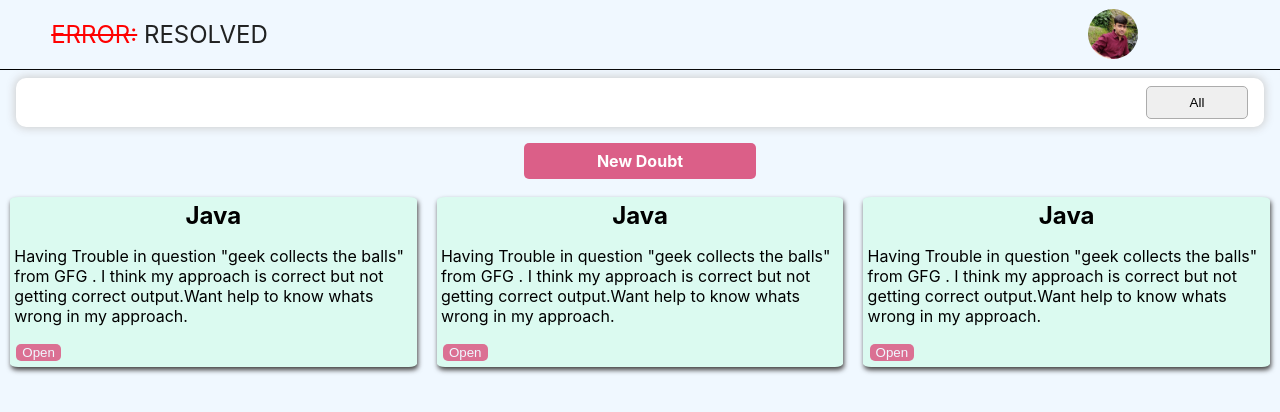
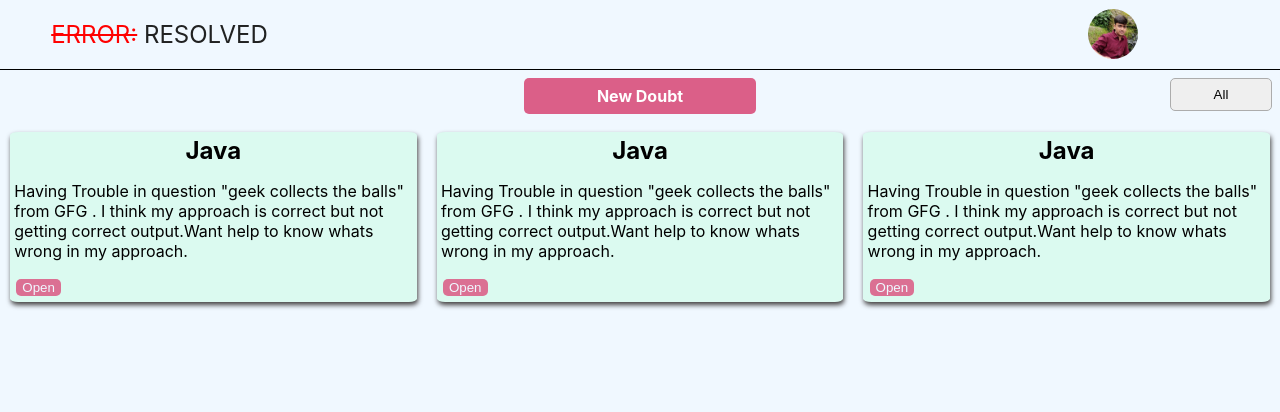
Before and after one commit to arpitgoyal442/Error-Resolved, a Next.js app: page /student in a window 1280 px wide. Shown: the top 412 px of the page. Built offline with nearby package versions, Linux system fonts and the light colour scheme.

Commit message:
student filter whitespace

```diff
--- a/components/debugger/DoubtCard.js
+++ b/components/debugger/DoubtCard.js
@@ -14,7 +14,7 @@ function DoubtCard() {
         </div>
 
         <div className="doubtCard_body">
-            <p>Having Trouble in question "geek collects the balls" from GFG . I think my approach is correct but not getting correct output.Want help to know whats wrong in  my approach.</p>
+            <p>Having Trouble in question &quot;geek collects the balls&quot; from GFG . I think my approach is correct but not getting correct output.Want help to know whats wrong in  my approach.</p>
         </div>
         <div className="doubtCard_footer">
 
--- a/components/student/DoubtCard.js
+++ b/components/student/DoubtCard.js
@@ -11,7 +11,7 @@ function StudentDoubtCard(){
         </div>
 
         <div className="doubtCard_body">
-            <p>Having Trouble in question "geek collects the balls" from GFG . I think my approach is correct but not getting correct output.Want help to know whats wrong in  my approach.</p>
+            <p>Having Trouble in question &quot;geek collects the balls&quot; from GFG . I think my approach is correct but not getting correct output.Want help to know whats wrong in  my approach.</p>
         </div>
         <div className="doubtCard_footer">
 
--- a/pages/student/index.js
+++ b/pages/student/index.js
@@ -10,13 +10,13 @@ function StudentHome() {
 	return (
 		<>
 			<Navbar />
-			<div className="debuggerHome">
+			<div className="studentHome">
 				<>
 					<Filters status={status} setStatus={setStatus} />
 					<div className="student__newDoubt">
 						<Link href="/student/new-doubt">New Doubt</Link>
 					</div>
-					<div className="debuggerHome_doubtsContainer">
+					<div className="studentHome_doubtsContainer">
 						<DoubtCard />
 						<DoubtCard />
 						<DoubtCard />
--- a/pages/student/new-doubt.js
+++ b/pages/student/new-doubt.js
@@ -45,7 +45,7 @@ function add() {
 					<div className="addDoubt_body_form_language">
 						<label htmlFor="">Language</label>
 						<div className="addDoubt_languages">
-						{topics.map( (t)=>( <p>{t}</p> ) )}
+						{topics.map( (t,i)=>( <p key={i}>{t}</p> ) )}
 						</div>
 
 					</div>
--- a/styles/student/Filters.css
+++ b/styles/student/Filters.css
@@ -1,11 +1,15 @@
 .studentFilters{
-  display: flex;
-  justify-content: flex-end;
-  margin: 0.5rem 1rem;
-  background-color: #fff;
-  padding: 0.5rem 1rem;
-  border-radius: 10px;
-  box-shadow: 0px 0px 10px 1px #ccc;
+  /* display: flex; */
+  /* justify-content: flex-end; */
+  /* margin: 0.5rem 1rem; */
+  /* background-color: #fff; */
+  /* padding: 0.5rem 1rem; */
+  /* border-radius: 10px; */
+  /* box-shadow: 0px 0px 10px 1px #ccc; */
+  position: absolute;
+  top: 0.5rem;
+  right: 0.5rem;
+
 }
 .studentFilters__dropdown{
   border: 1px solid #acacac;
--- a/styles/student/StudentHome.css
+++ b/styles/student/StudentHome.css
@@ -1,3 +1,19 @@
+.studentHome {
+	min-height: 88vh;
+	position: relative;
+}
+.studentHome_doubtsContainer {
+	flex: 1;
+	flex-wrap: wrap;
+	display: grid;
+	grid-template-columns: repeat(3, 1fr);
+}
+.studentHome_doubtsContainer::-webkit-scrollbar {
+	width: 7px;
+}
+.studentHome_doubtsContainer::-webkit-scrollbar-thumb {
+	background-color: darkgray;
+}
 .student__newDoubt {
 	width: 100%;
 	display: flex;
@@ -17,3 +33,13 @@
 	max-width: 200px;
 	width: 100%;
 }
+@media screen and (max-width: 720px) {
+	.studentHome_doubtsContainer {
+		grid-template-columns: repeat(2, 1fr);
+	}
+}
+@media screen and (max-width: 420px) {
+	.studentHome_doubtsContainer {
+		grid-template-columns: repeat(1, 1fr);
+	}
+}
```
